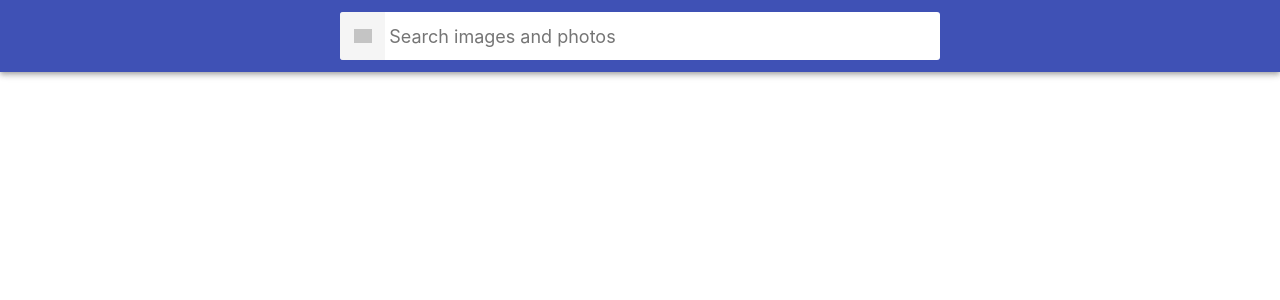
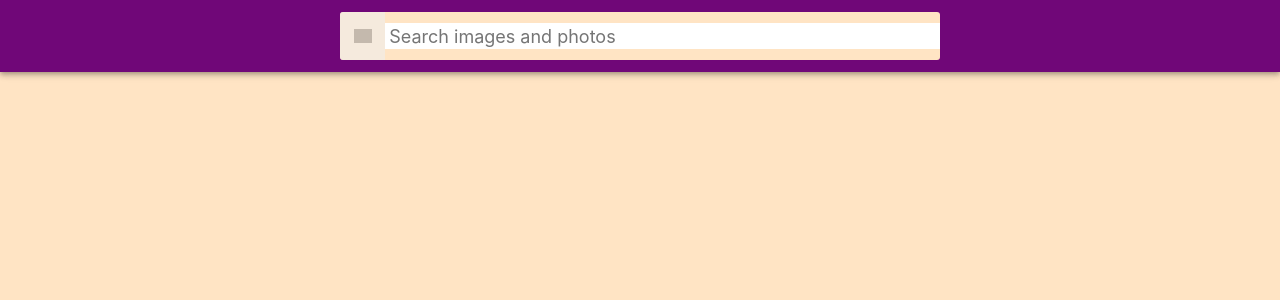
Before and after one commit to Marinessa393/goit-react-hw-03-image-finder, a React (Create React App) app: page / in a window 1280 px wide. Shown: the top 300 px of the page. Built offline with nearby package versions, Linux system fonts and the light colour scheme; grey boxes are pictures that could not be loaded.

Commit message:
feat: change styles

```diff
--- a/src/App.css
+++ b/src/App.css
@@ -14,8 +14,8 @@ body {
   margin: 0;
   font-family: -apple-system, BlinkMacSystemFont, 'Segoe UI', Roboto,
     Oxygen-Sans, Ubuntu, Cantarell, 'Helvetica Neue', sans-serif;
-  color: #212121;
-  background-color: #fff;
+  color: #3d1212;
+  background-color: bisque;
   -webkit-font-smoothing: antialiased;
   -moz-osx-font-smoothing: grayscale;
 }
@@ -52,8 +52,8 @@ img {
   padding-left: 24px;
   padding-top: 12px;
   padding-bottom: 12px;
-  color: #fff;
-  background-color: #3f51b5;
+  color: bisque;
+  background-color: #700778;
   box-shadow: 0px 2px 4px -1px rgba(0, 0, 0, 0.2),
     0px 4px 5px 0px rgba(0, 0, 0, 0.14), 0px 1px 10px 0px rgba(0, 0, 0, 0.12);
 }
@@ -66,7 +66,7 @@ img {
   align-items: center;
   width: 100%;
   max-width: 600px;
-  background-color: #fff;
+  background-color: bisque;
   border-radius: 3px;
   overflow: hidden;
 }
@@ -183,11 +183,11 @@ img {
 .Button {
   padding: 8px 16px;
   border-radius: 2px;
-  background-color: #3f51b5;
+  background-color: #700778;
   transition: all 250ms cubic-bezier(0.4, 0, 0.2, 1);
   text-align: center;
   display: inline-block;
-  color: #fff;
+  color: bisque;
   border: 0;
   text-decoration: none;
   cursor: pointer;
@@ -208,7 +208,10 @@ img {
 
 .Error {
   text-align: center;
-  font-family: 'Franklin Gothic Medium', 'Arial Narrow', Arial, sans-serif;
-  font-size: 32px;
-  color: teal;
+  margin-top: 20vh;
+  font-family: cursive;
+  font-size: 48px;
+  font-weight: 900;
+  letter-spacing: 0.07em;
+  color: rgb(31, 93, 33);
 }
--- a/src/components/Loader/Loader.js
+++ b/src/components/Loader/Loader.js
@@ -6,7 +6,7 @@ export default function Spinner() {
     <div>
       <Loader
         type="Hearts"
-        color="#00BFFF"
+        color="#e91184"
         height={80}
         width={80}
         timeout={3000} //3 secs
```
